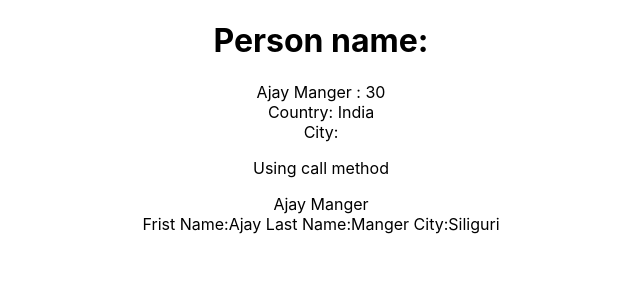
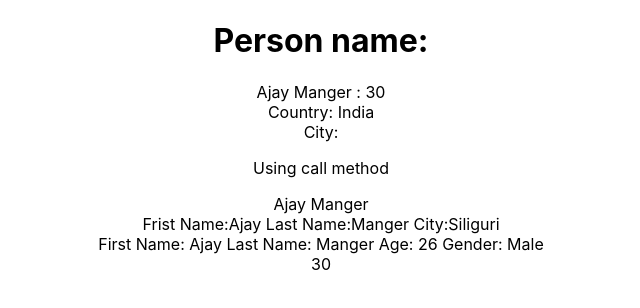
Before and after one commit to AjayPoland/React-practise, a React (Create React App) app: page / in a window 1280 px wide. Shown: the top 308 px of the page, without its empty margins (319-959 px from the left). Built offline with nearby package versions, Linux system fonts and the light colour scheme.

Commit message:
add call,apply and bind method

```diff
--- a/src/component/Object.js
+++ b/src/component/Object.js
@@ -15,17 +15,43 @@ export default function Object() {
         city
       );
     },
+    personBIO: function(age,gen){
+      return(
+      `First Name: ${this.FristName }
+      Last Name: ${this.LastName}
+      Age: ${age}
+      Gender:  ${gen}`
+      )
+    }
   };
+  const objBind={
+    num1: 14,
+    num2: 12,
+    add: function(){
+      return this.num1+this.num2;
+    }
+  }
+  const numbers={
+    num1: 15,
+    num2: 15
+  }
   const person = {
     FristName: "Ajay",
     LastName: "Manger",
   };
   const str = object.display.call(person);
   const str1 = object.fullAddress.call(person, "Siliguri");
+  const str2 = object.personBIO.apply(person,[26,"Male"]);
+  // const str3 = objBind.add.bind(numbers);
+  const str3 = objBind.add.bind(numbers);
   return <div>
     <p>Using call method</p>
     {str}
     <br/>
     {str1}
+    <br/>
+    {str2}
+    <br/>
+    {str3()}
   </div>;
 }
```
